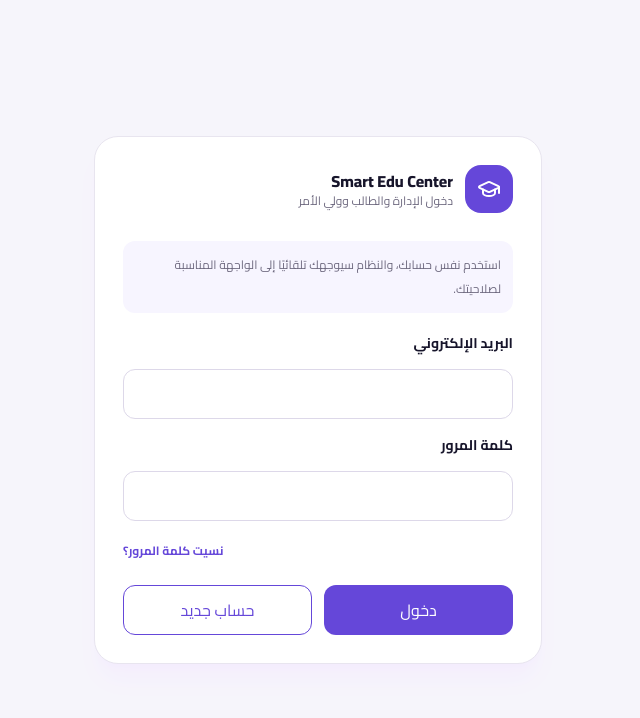
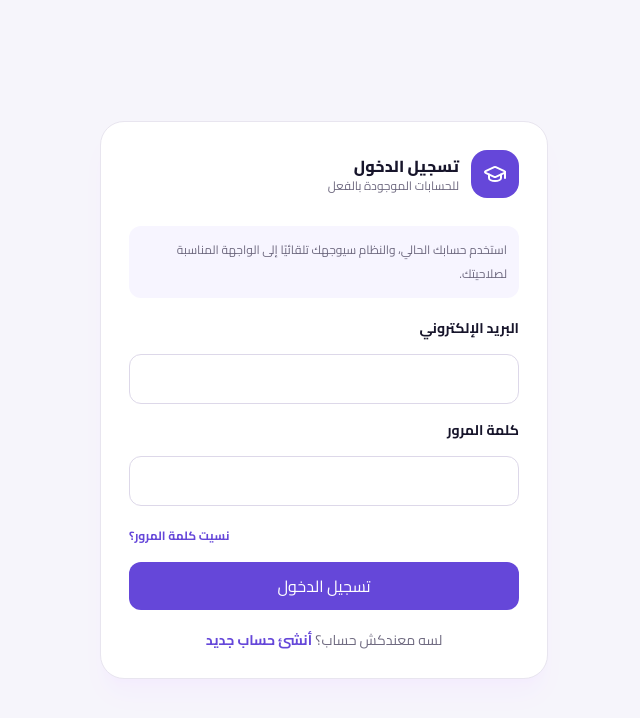
Before and after one commit to Sragsakr/smart-edu-center, a Next.js app: page /login in a window 1280 px wide. Shown: the top 718 px of the page, without its empty margins (500-1140 px from the left). Built offline with nearby package versions, Linux system fonts and the light colour scheme; no server answers.

Commit message:
refactor(auth): make login existing-users only

```diff
--- a/src/app/login/page.tsx
+++ b/src/app/login/page.tsx
@@ -2,7 +2,7 @@ import Link from "next/link";
 import { GraduationCap } from "lucide-react";
 import { redirect } from "next/navigation";
 import { authenticate } from "@/app/auth/actions";
-import { AuthSubmitButtons } from "@/components/auth-submit-buttons";
+import { PendingSubmitButton } from "@/components/pending-submit-button";
 import { getCurrentAccountAccess } from "@/lib/auth/account-access";
 
 export default async function LoginPage({ searchParams }: { searchParams: Promise<{ error?: string; message?: string }> }) {
@@ -16,11 +16,11 @@ export default async function LoginPage({ searchParams }: { searchParams: Promis
         <div className="mb-7 flex items-center gap-3">
           <span className="grid size-12 place-items-center rounded-2xl bg-[#6547d9] text-white"><GraduationCap /></span>
           <div>
-            <h1 className="font-extrabold">Smart Edu Center</h1>
-            <p className="text-xs text-[#6f6a80]">دخول الإدارة والطالب وولي الأمر</p>
+            <h1 className="font-extrabold">تسجيل الدخول</h1>
+            <p className="text-xs text-[#6f6a80]">للحسابات الموجودة بالفعل</p>
           </div>
         </div>
-        <p className="mb-5 rounded-xl bg-[#f7f5ff] p-3 text-xs leading-6 text-[#6f6a80]">استخدم نفس حسابك، والنظام سيوجهك تلقائيًا إلى الواجهة المناسبة لصلاحيتك.</p>
+        <p className="mb-5 rounded-xl bg-[#f7f5ff] p-3 text-xs leading-6 text-[#6f6a80]">استخدم حسابك الحالي، والنظام سيوجهك تلقائيًا إلى الواجهة المناسبة لصلاحيتك.</p>
         {params.error ? <p role="alert" className="mb-4 rounded-xl bg-red-50 p-3 text-sm text-red-700">{params.error}</p> : null}
         {params.message ? <p role="status" className="mb-4 rounded-xl bg-emerald-50 p-3 text-sm text-emerald-700">{params.message}</p> : null}
         <form action={authenticate} className="space-y-4">
@@ -29,8 +29,9 @@ export default async function LoginPage({ searchParams }: { searchParams: Promis
           <label htmlFor="password" className="block text-sm font-bold">كلمة المرور</label>
           <input id="password" name="password" type="password" autoComplete="current-password" minLength={8} maxLength={72} required className="w-full rounded-xl border border-[#ddd8e9] px-4 py-3 outline-none focus:border-[#6547d9]" />
           <div className="text-left"><Link href="/forgot-password" className="text-xs font-bold text-[#6547d9]">نسيت كلمة المرور؟</Link></div>
-          <AuthSubmitButtons />
+          <PendingSubmitButton idleLabel="تسجيل الدخول" pendingLabel="جارٍ تسجيل الدخول..." className="w-full rounded-xl bg-[#6547d9] py-3 text-sm font-bold text-white" />
         </form>
+        <p className="mt-5 text-center text-sm text-[#6f6a80]">لسه معندكش حساب؟ <Link href="/signup" className="font-bold text-[#6547d9]">أنشئ حساب جديد</Link></p>
       </section>
     </main>
   );
```
